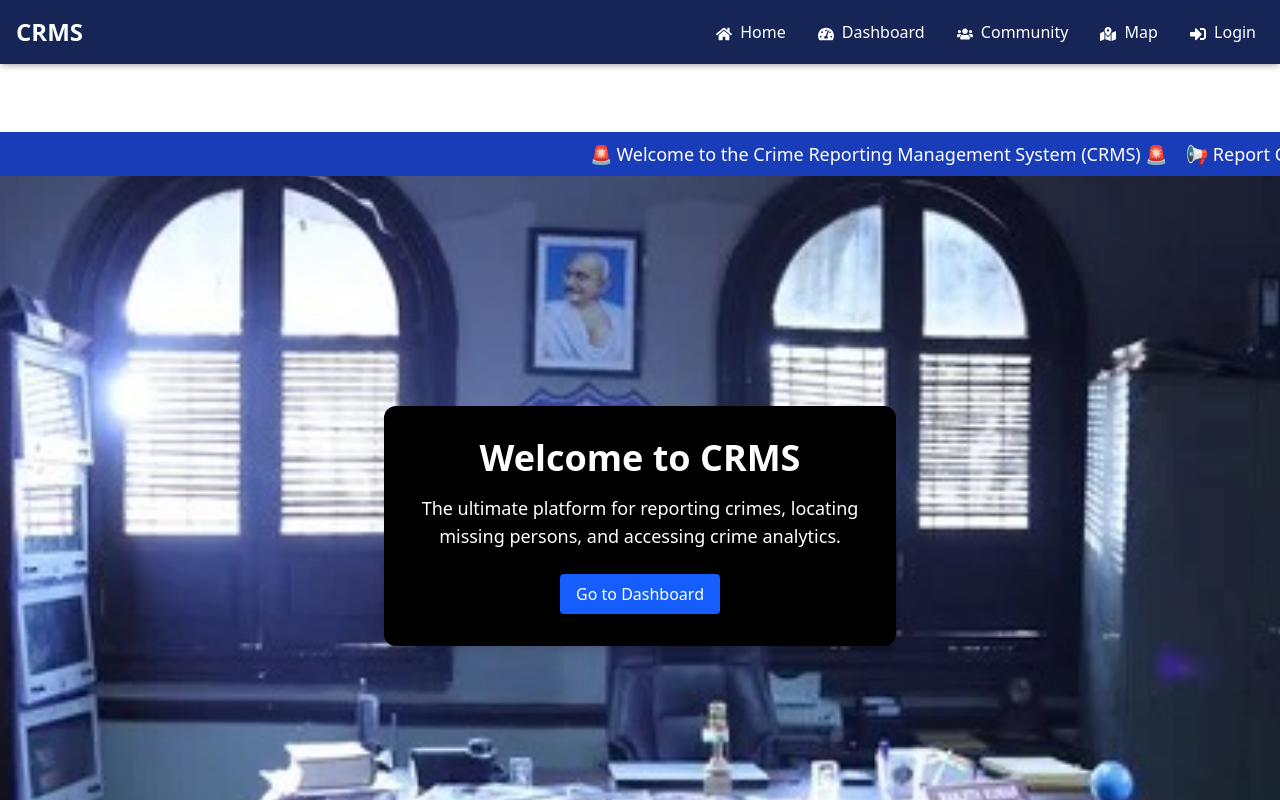
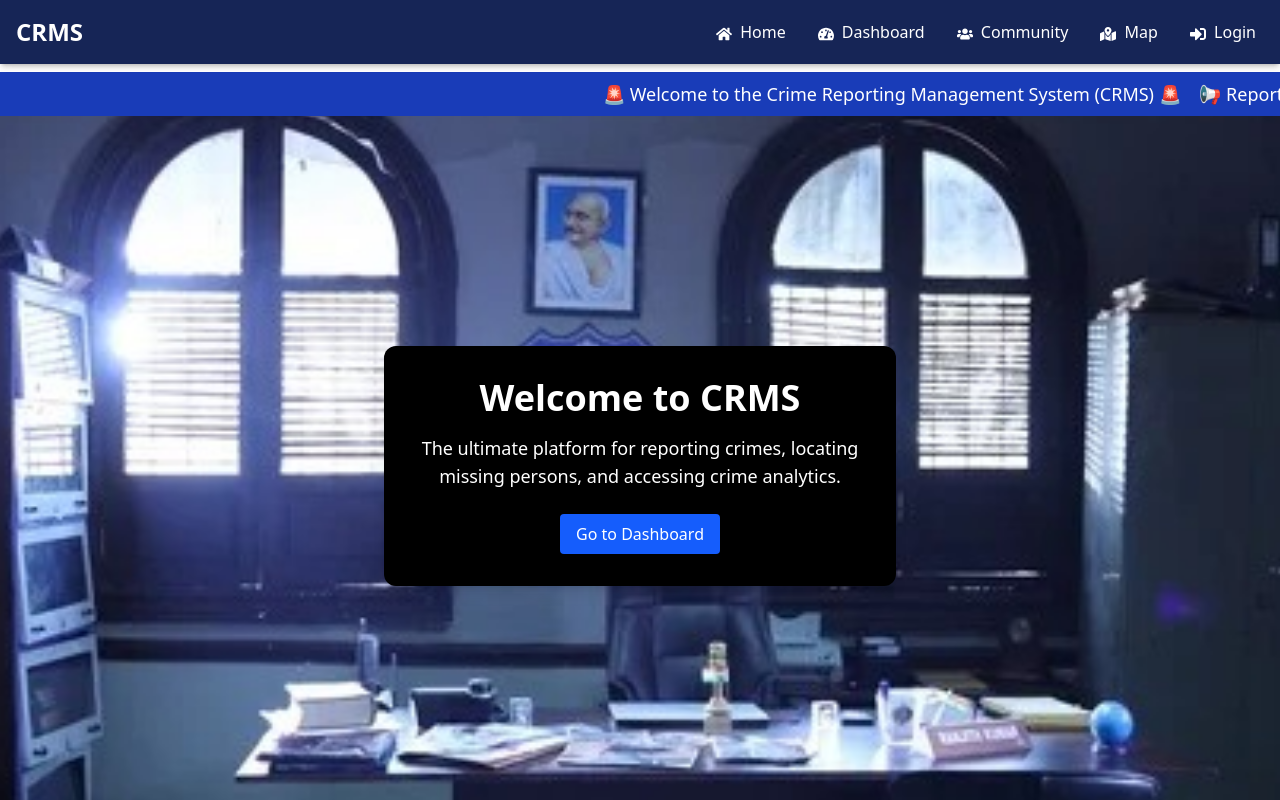
Before and after one commit to saadii007/Modern-Crime-Report-System, a React (Vite) app: page / in a window 1280 px wide. Shown: the top 800 px of the page. Built offline with nearby package versions, Linux system fonts and the light colour scheme.

Commit message:
Update index.css

```diff
--- a/src/index.css
+++ b/src/index.css
@@ -19,7 +19,3 @@
   white-space: nowrap;
   animation: marquee 20s linear infinite;
 }
-
-body {
-  padding-top: 60px;
-}
```
